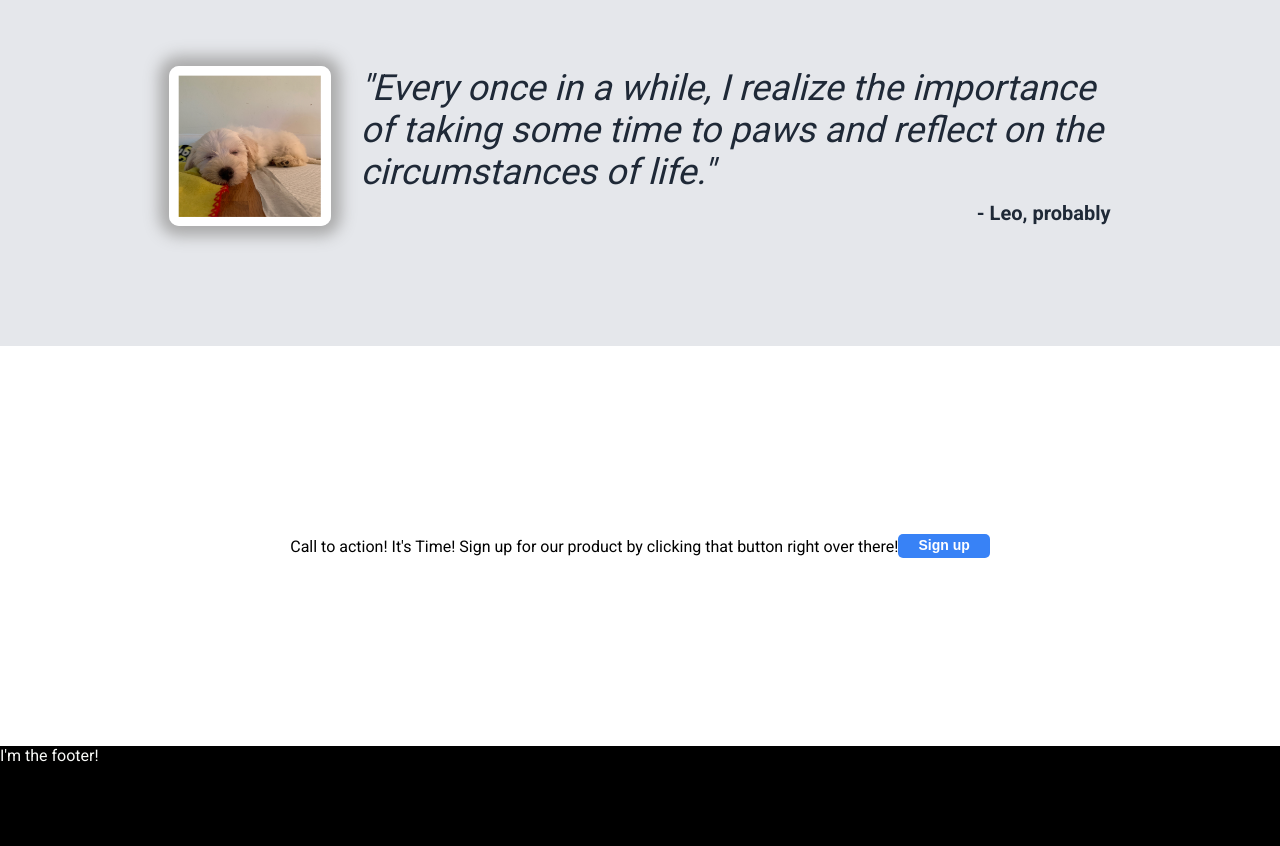
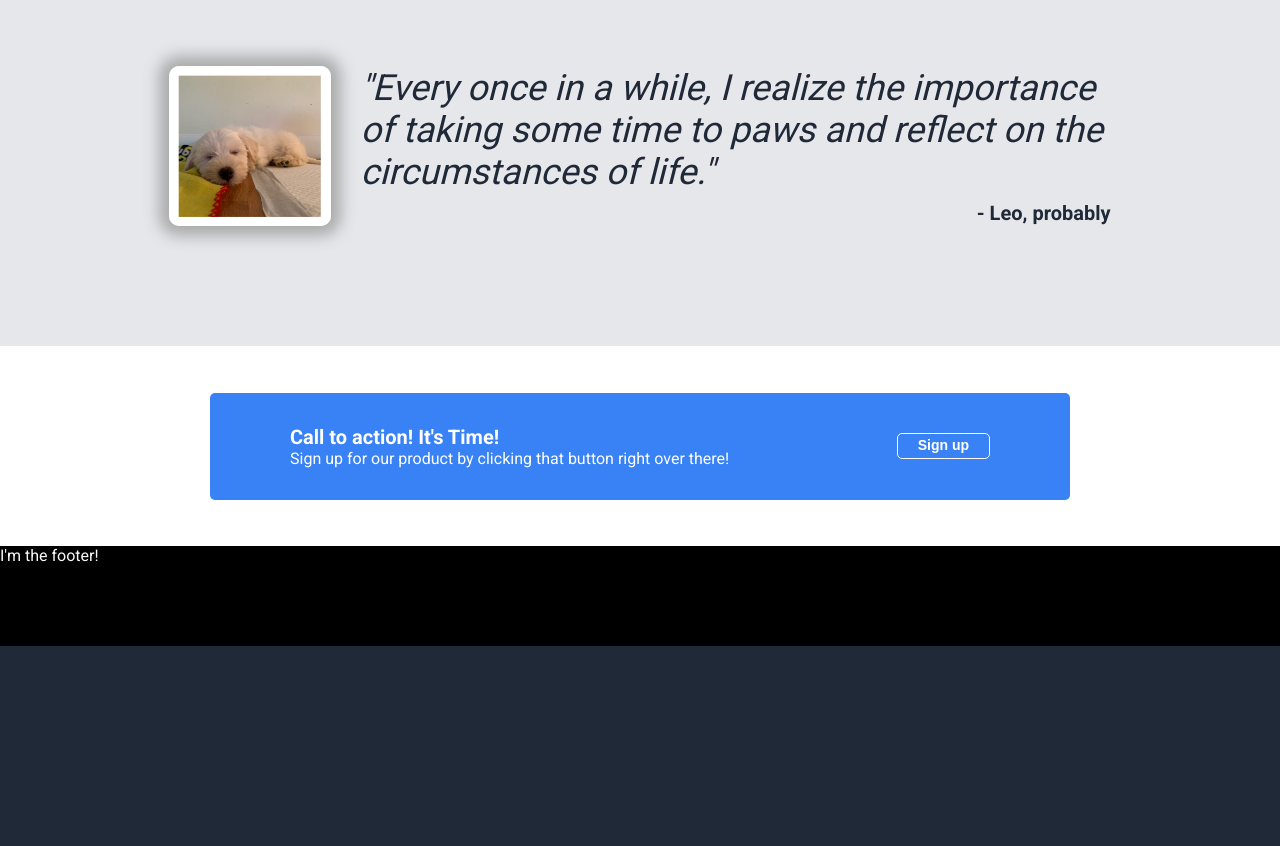
Before and after one commit to jettology/landing-page, a plain HTML site: page index.html in a window 1280 px wide. Shown: the part 954-1800 px from the top of the page. After the commit the page ends 1600 px from the top, so only its background shows below. Drawn offline with Linux system fonts and the light colour scheme.

Commit message:
Completed section 4

```diff
--- a/index.html
+++ b/index.html
@@ -81,13 +81,17 @@
         </div>
 
         <div class="section-four">
-
-            Call to action! It's Time!
-            Sign up for our product by clicking that button right over there!
-
-            <button class="sign-up-bottom">Sign up</button>
-
-
+            <div class="blue-container">
+                <div class="call-to-action">
+                    <div class="call">
+                        Call to action! It's Time!
+                    </div>
+                    <div class="action">
+                        Sign up for our product by clicking that button right over there!
+                    </div>
+                </div>
+                <button class="sign-up-bottom">Sign up</button>
+            </div>
         </div>
 
     </div>
--- a/style.css
+++ b/style.css
@@ -1,4 +1,5 @@
 @import url('https://fonts.googleapis.com/css2?family=Roboto:wght@400;700&display=swap');
+
 
 
 body {
@@ -55,6 +56,10 @@ body {
 a {
     text-decoration: none;
     color: white;
+}
+
+a:hover {
+    color: #ffcb7d;
 }
 
 .container {
@@ -114,8 +119,10 @@ a {
     padding: 3px 20px 5px 20px;
 }
 
-.sign-up-bottom {
-
+.sign-up-top:hover, .sign-up-bottom:hover {
+    color: #3882F6;
+    background-color: white;
+    cursor: pointer;
 }
 
 .right-section {
@@ -236,9 +243,37 @@ a {
     align-items: center;
     justify-content: center;
     background: white;
-    height: 400px;
+    height: 200px;
     min-width: 600px;
 }
+
+.blue-container {
+    display: flex;
+    justify-content: space-between;
+    align-items: center;
+
+    background-color: #3882F6;
+    color: white;
+    min-width: 700px;
+    padding: 32px 80px;
+    border-radius: 5px;
+}
+
+.call {
+    font-weight: 800;
+    font-size: 20px;
+}
+
+.action {
+    font-weight: 300;
+    font-size: 16px;
+}
+
+.sign-up-bottom {
+    border: white 1px solid;
+}
+
+
 
 /* ================== FOOTER SECTION ================== */
 .footer {
```
